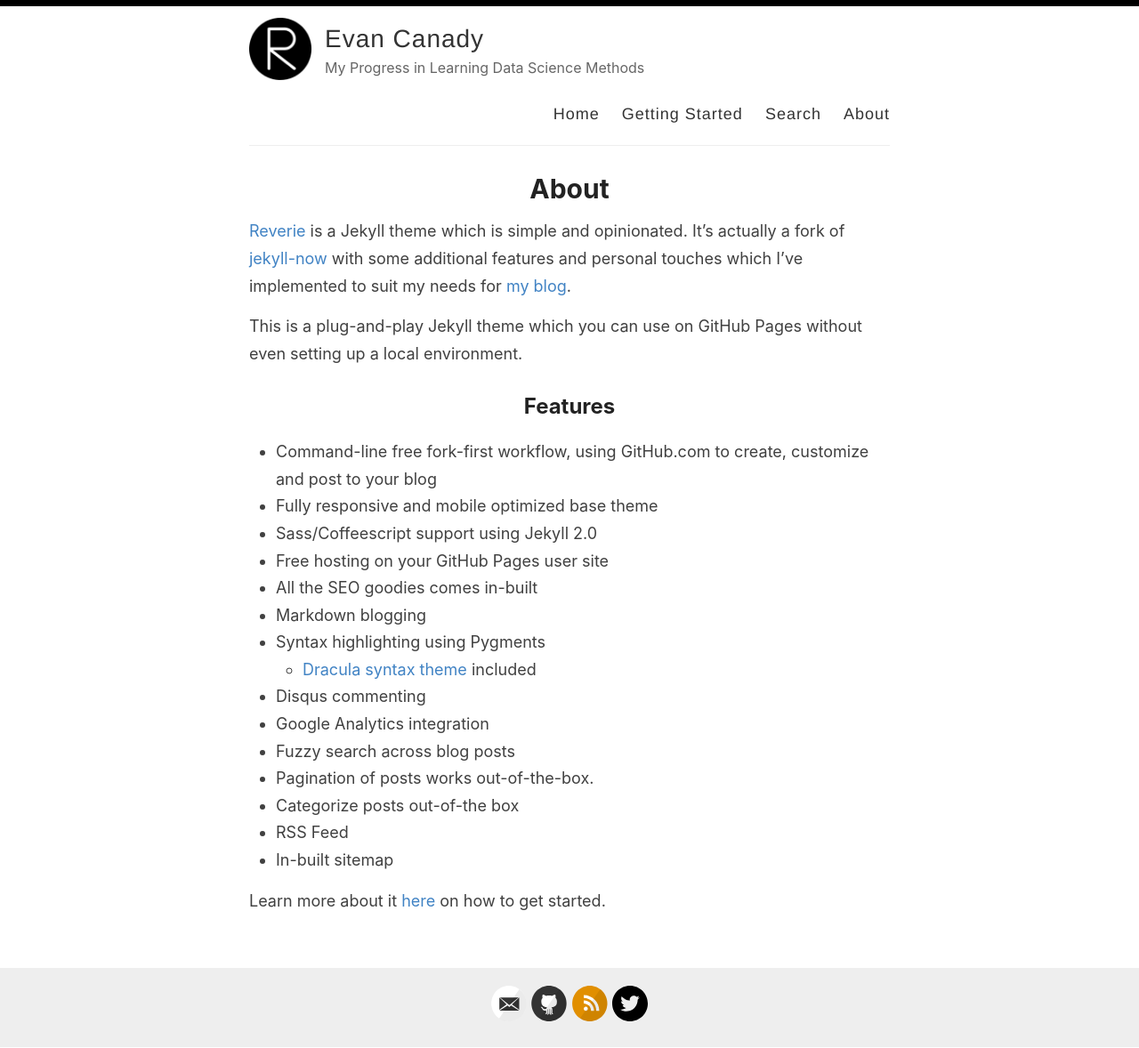
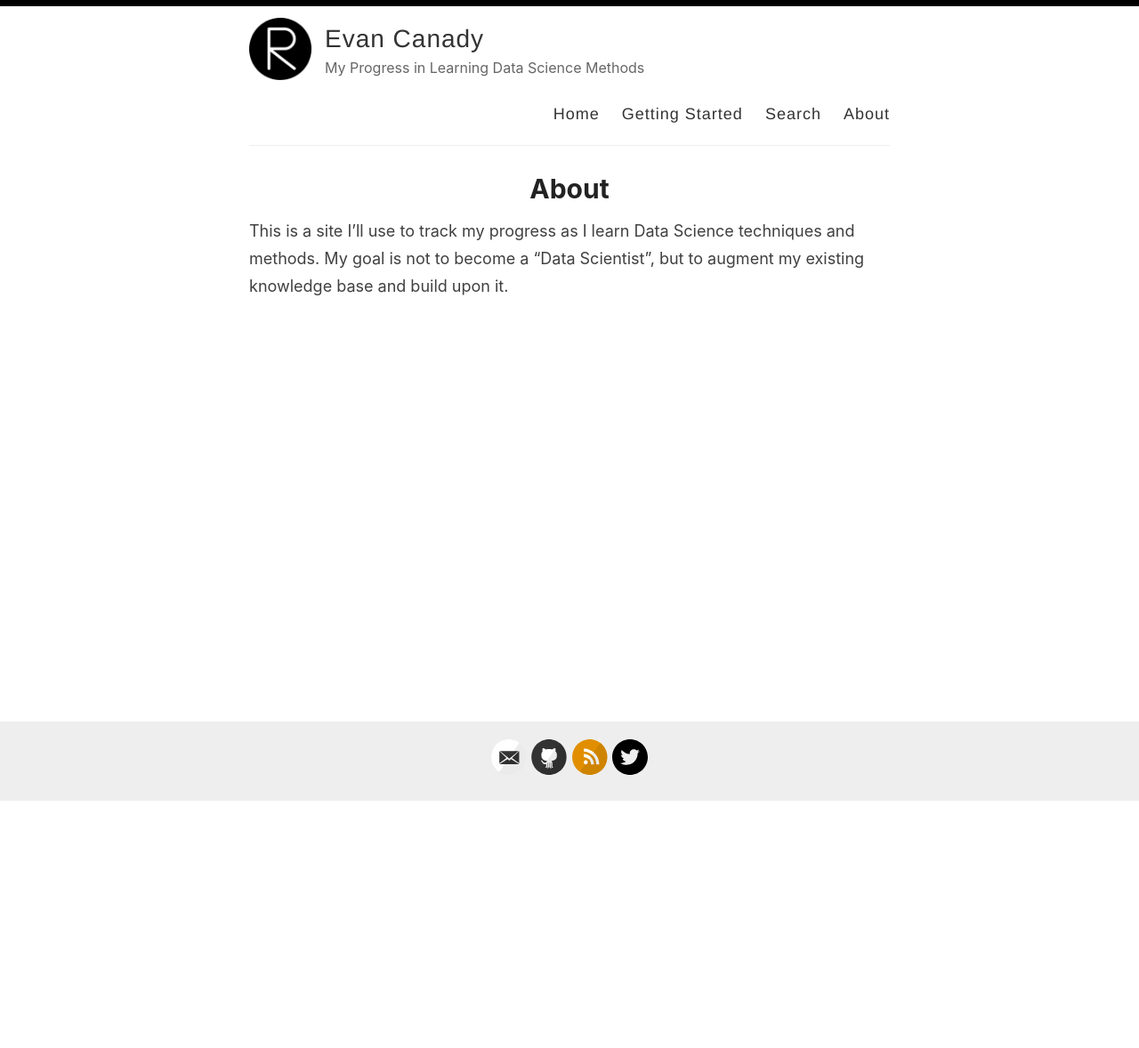
Before and after one commit to evancanady/evancanady.github.io, a Jekyll site: the page built from _pages/about.md, in a window 1280 px wide. Shown: the whole page at 89% size. Built offline with Jekyll 4.4.1, drawn with Linux system fonts in a browser that asks for light colours; after the commit the page ends 901 px from its top, so only the background shows below that.

Commit message:
Update about.md

```diff
--- a/_pages/about.md
+++ b/_pages/about.md
@@ -4,26 +4,4 @@ title: About
 permalink: /about/
 ---
 
-[Reverie](https://github.com/amitmerchant1990/reverie) is a Jekyll theme which is simple and opinionated. It's actually a fork of [jekyll-now](https://github.com/barryclark/jekyll-now) with some additional features and personal touches which I've implemented to suit my needs for [my blog](https://www.amitmerchant.com).
-
-This is a plug-and-play Jekyll theme which you can use on GitHub Pages without even setting up a local environment.
-
-## Features
-
-- Command-line free fork-first workflow, using GitHub.com to create, customize and post to your blog
-- Fully responsive and mobile optimized base theme
-- Sass/Coffeescript support using Jekyll 2.0
-- Free hosting on your GitHub Pages user site
-- All the SEO goodies comes in-built
-- Markdown blogging
-- Syntax highlighting using Pygments
-    - [Dracula syntax theme](https://draculatheme.com/) included
-- Disqus commenting
-- Google Analytics integration
-- Fuzzy search across blog posts
-- Pagination of posts works out-of-the-box.
-- Categorize posts out-of-the box
-- RSS Feed
-- In-built sitemap
-
-Learn more about it [here](https://github.com/amitmerchant1990/reverie) on how to get started.
+This is a site I'll use to track my progress as I learn Data Science techniques and methods. My goal is not to become a "Data Scientist", but to augment my existing knowledge base and build upon it.
```
